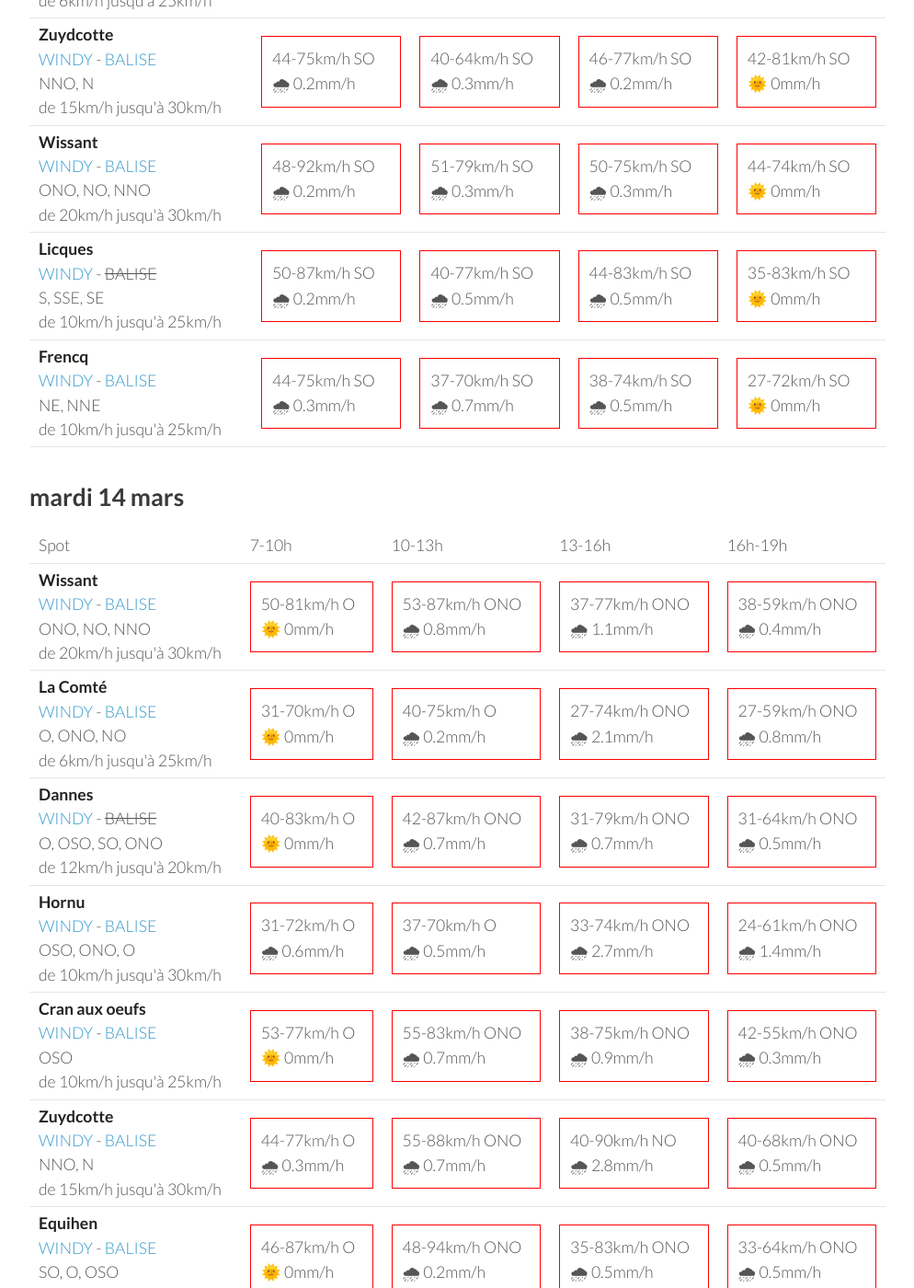
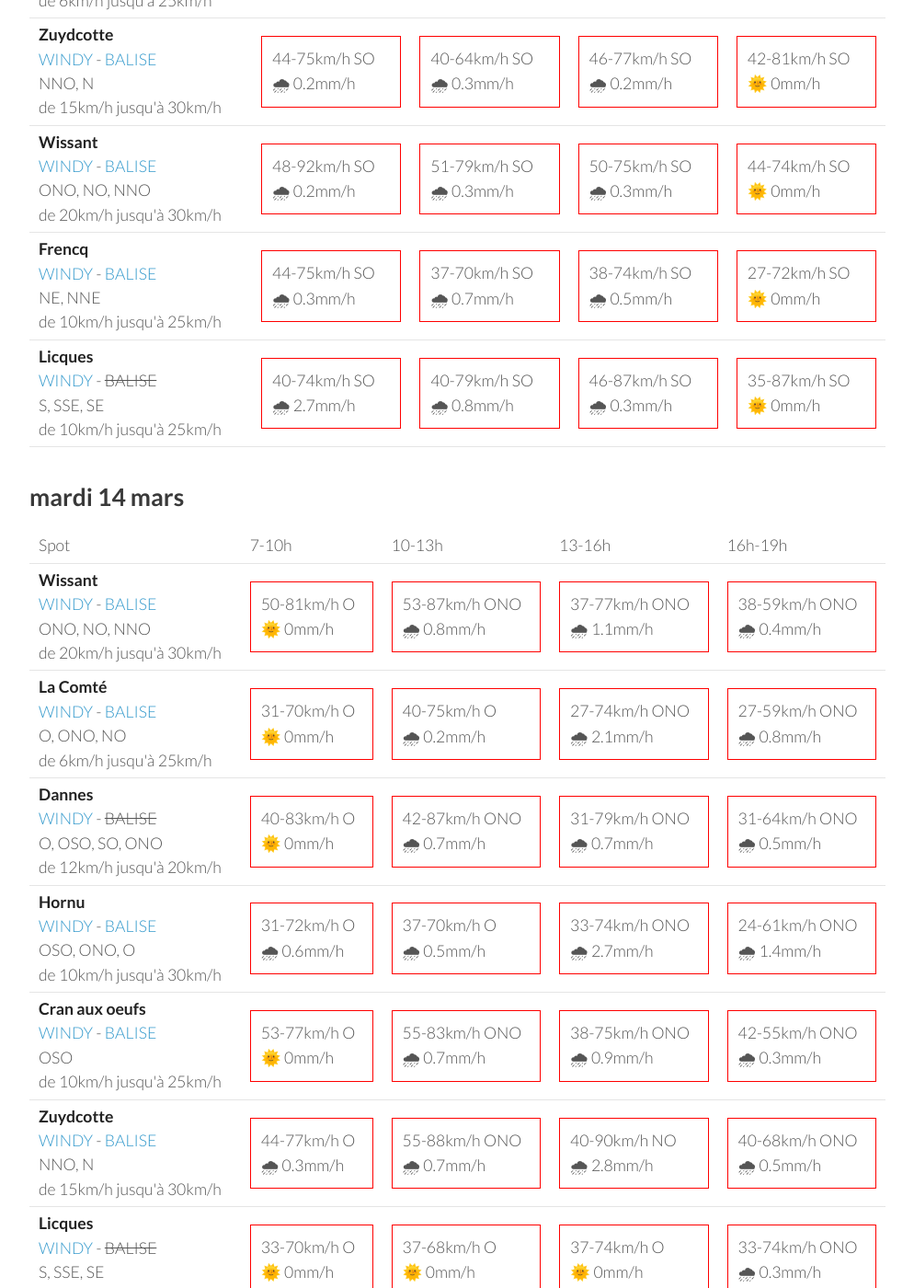
Before and after one commit to parapente-dans-le-nord/parapente-dans-le-nord.github.io, a Jekyll site: the page built from all.markdown, in a window 1280 px wide and 1400 px high, scrolled down 3980 px. Shown: the whole window at 92% size, without its empty margins (26-1020 px from the left). Built offline with Jekyll 4.4.1, drawn with Linux system fonts in a browser that asks for light colours; some of the changed text lies outside the part shown.

Commit message:
update index.markdown

```diff
--- a/all.markdown
+++ b/all.markdown
@@ -24,10 +24,11 @@ page mise à jour le samedi 11 mars 17:03
 <tr>
         <td><strong>Licques</strong><br><a href="https://windy.com/50.786/1.936?50.388,1.934,8">WINDY</a> - <span class="no-balise"> BALISE </span><br> <span class="vent-favorable">S, SSE, SE</span><br><span class="force-vent">de 10km/h jusqu'à 25km/h</span> </td>
 
-            <td><div class="not-flyable"><p>0-0km/h NA</p><p>🌧️ 0mm/h</p></div></td>
-            <td><div class="not-flyable"><p>0-0km/h NA</p><p>🌧️ 0mm/h</p></div></td>
-            <td><div class="not-flyable"><p>0-0km/h NA</p><p>🌧️ 0mm/h</p></div></td>
+            <td><div class="not-flyable"><p>5-7km/h S</p><p>🌞 0mm/h</p></div></td>
+            <td><div class="not-flyable"><p>5-14km/h S</p><p>🌞 0mm/h</p></div></td>
+            <td><div class="not-flyable"><p>9-24km/h SSE</p><p>🌞 0mm/h</p></div></td>
             <td><div class="flyable"><p>12-24km/h SSE</p><p>🌞 0mm/h</p></div></td>
+
 
     </tr>
 <tr>
@@ -219,10 +220,10 @@ page mise à jour le samedi 11 mars 17:03
 <tr>
         <td><strong>Licques</strong><br><a href="https://windy.com/50.786/1.936?50.388,1.934,8">WINDY</a> - <span class="no-balise"> BALISE </span><br> <span class="vent-favorable">S, SSE, SE</span><br><span class="force-vent">de 10km/h jusqu'à 25km/h</span> </td>
 
-            <td><div class="not-flyable"><p>31-51km/h OSO</p><p>🌞 0mm/h</p></div></td>
-            <td><div class="not-flyable"><p>31-53km/h O</p><p>🌞 0mm/h</p></div></td>
-            <td><div class="not-flyable"><p>35-59km/h OSO</p><p>🌞 0mm/h</p></div></td>
-            <td><div class="not-flyable"><p>27-51km/h SO</p><p>🌞 0mm/h</p></div></td>
+            <td><div class="not-flyable"><p>25-48km/h O</p><p>🌞 0mm/h</p></div></td>
+            <td><div class="not-flyable"><p>27-51km/h O</p><p>🌞 0mm/h</p></div></td>
+            <td><div class="not-flyable"><p>33-62km/h OSO</p><p>🌞 0mm/h</p></div></td>
+            <td><div class="not-flyable"><p>33-66km/h OSO</p><p>🌞 0mm/h</p></div></td>
 
 
     </tr>
@@ -353,22 +354,22 @@ page mise à jour le samedi 11 mars 17:03
 
     </tr>
 <tr>
-        <td><strong>Licques</strong><br><a href="https://windy.com/50.786/1.936?50.388,1.934,8">WINDY</a> - <span class="no-balise"> BALISE </span><br> <span class="vent-favorable">S, SSE, SE</span><br><span class="force-vent">de 10km/h jusqu'à 25km/h</span> </td>
-
-            <td><div class="not-flyable"><p>50-87km/h SO</p><p>🌧 0.2mm/h</p></div></td>
-            <td><div class="not-flyable"><p>40-77km/h SO</p><p>🌧 0.5mm/h</p></div></td>
-            <td><div class="not-flyable"><p>44-83km/h SO</p><p>🌧 0.5mm/h</p></div></td>
-            <td><div class="not-flyable"><p>35-83km/h SO</p><p>🌞 0mm/h</p></div></td>
-
-
-    </tr>
-<tr>
         <td><strong>Frencq</strong><br><a href="https://windy.com/50.559/1.669?50.159,1.670,8,m:e3qagdV">WINDY</a> - <span class=""><a href="https://balisemeteo.com/balise_histo.php?idBalise=159">BALISE</a> </span><br> <span class="vent-favorable">NE, NNE</span><br><span class="force-vent">de 10km/h jusqu'à 25km/h</span> </td>
 
             <td><div class="not-flyable"><p>44-75km/h SO</p><p>🌧 0.3mm/h</p></div></td>
             <td><div class="not-flyable"><p>37-70km/h SO</p><p>🌧 0.7mm/h</p></div></td>
             <td><div class="not-flyable"><p>38-74km/h SO</p><p>🌧 0.5mm/h</p></div></td>
             <td><div class="not-flyable"><p>27-72km/h SO</p><p>🌞 0mm/h</p></div></td>
+
+
+    </tr>
+<tr>
+        <td><strong>Licques</strong><br><a href="https://windy.com/50.786/1.936?50.388,1.934,8">WINDY</a> - <span class="no-balise"> BALISE </span><br> <span class="vent-favorable">S, SSE, SE</span><br><span class="force-vent">de 10km/h jusqu'à 25km/h</span> </td>
+
+            <td><div class="not-flyable"><p>40-74km/h SO</p><p>🌧 2.7mm/h</p></div></td>
+            <td><div class="not-flyable"><p>40-79km/h SO</p><p>🌧 0.8mm/h</p></div></td>
+            <td><div class="not-flyable"><p>46-87km/h SO</p><p>🌧 0.3mm/h</p></div></td>
+            <td><div class="not-flyable"><p>35-87km/h SO</p><p>🌞 0mm/h</p></div></td>
 
 
     </tr>
@@ -449,6 +450,16 @@ page mise à jour le samedi 11 mars 17:03
 
     </tr>
 <tr>
+        <td><strong>Licques</strong><br><a href="https://windy.com/50.786/1.936?50.388,1.934,8">WINDY</a> - <span class="no-balise"> BALISE </span><br> <span class="vent-favorable">S, SSE, SE</span><br><span class="force-vent">de 10km/h jusqu'à 25km/h</span> </td>
+
+            <td><div class="not-flyable"><p>33-70km/h O</p><p>🌞 0mm/h</p></div></td>
+            <td><div class="not-flyable"><p>37-68km/h O</p><p>🌞 0mm/h</p></div></td>
+            <td><div class="not-flyable"><p>37-74km/h O</p><p>🌞 0mm/h</p></div></td>
+            <td><div class="not-flyable"><p>33-74km/h ONO</p><p>🌧 0.3mm/h</p></div></td>
+
+
+    </tr>
+<tr>
         <td><strong>Equihen</strong><br><a href="https://windy.com/50.679/1.572?50.279,1.571,8,m:e3CagdM">WINDY</a> - <span class=""><a href="https://balisemeteo.com/balise_histo.php?idBalise=159">BALISE</a> </span><br> <span class="vent-favorable">SO, O, OSO</span><br><span class="force-vent">de 15km/h jusqu'à 30km/h</span> </td>
 
             <td><div class="not-flyable"><p>46-87km/h O</p><p>🌞 0mm/h</p></div></td>
@@ -475,16 +486,6 @@ page mise à jour le samedi 11 mars 17:03
             <td><div class="not-flyable"><p>40-74km/h O</p><p>🌧 0.2mm/h</p></div></td>
             <td><div class="not-flyable"><p>27-74km/h ONO</p><p>🌧 2mm/h</p></div></td>
             <td><div class="not-flyable"><p>27-59km/h ONO</p><p>🌧 0.9mm/h</p></div></td>
-
-
-    </tr>
-<tr>
-        <td><strong>Licques</strong><br><a href="https://windy.com/50.786/1.936?50.388,1.934,8">WINDY</a> - <span class="no-balise"> BALISE </span><br> <span class="vent-favorable">S, SSE, SE</span><br><span class="force-vent">de 10km/h jusqu'à 25km/h</span> </td>
-
-            <td><div class="not-flyable"><p>33-79km/h O</p><p>🌞 0mm/h</p></div></td>
-            <td><div class="not-flyable"><p>38-87km/h ONO</p><p>🌧 0.2mm/h</p></div></td>
-            <td><div class="not-flyable"><p>27-74km/h ONO</p><p>🌧 1.3mm/h</p></div></td>
-            <td><div class="not-flyable"><p>22-61km/h ONO</p><p>🌧 0.6mm/h</p></div></td>
 
 
     </tr>
```
Also changed, not shown: other parts of all.markdown (+1 -1 lines), index.markdown (+5 -4 lines).
